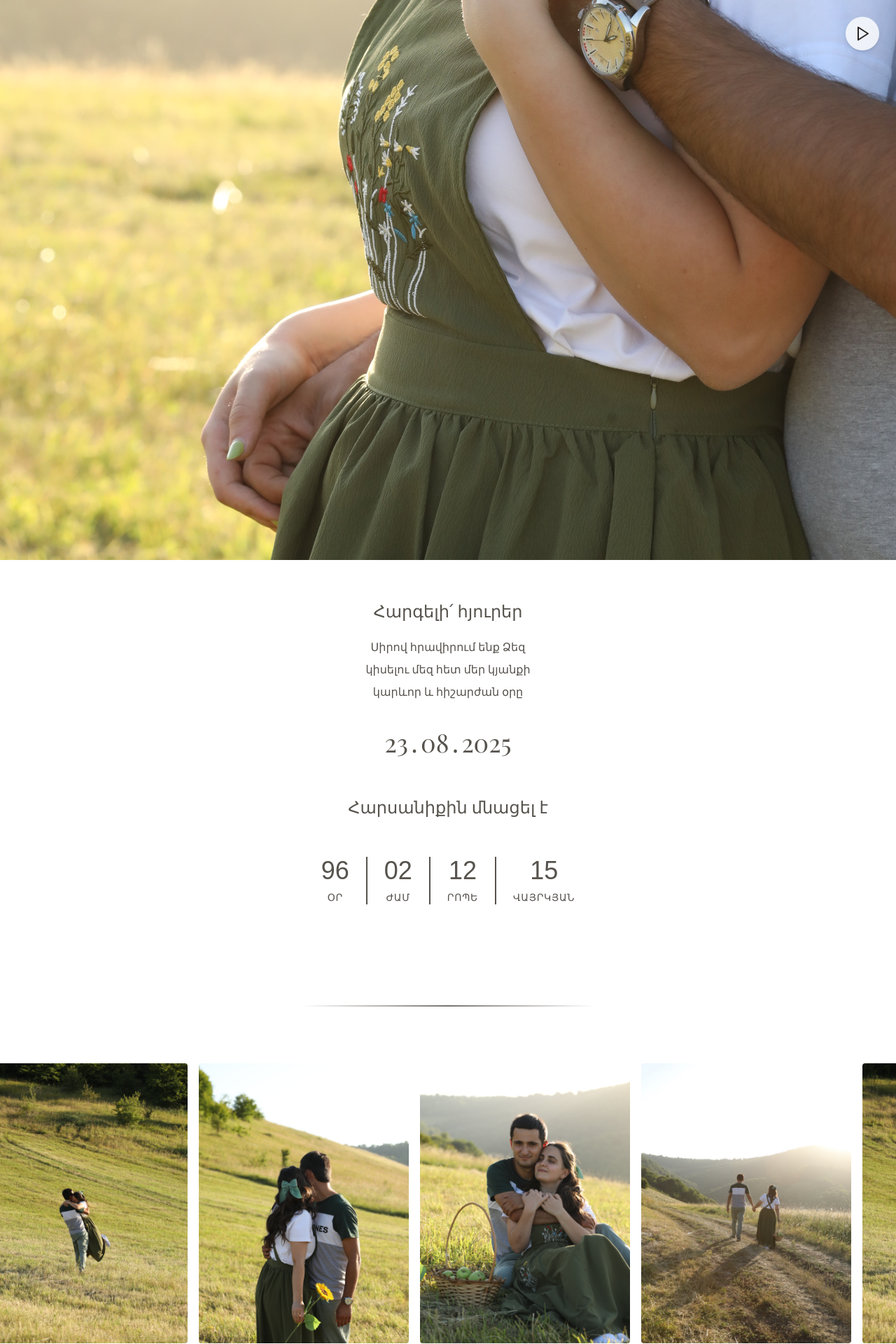
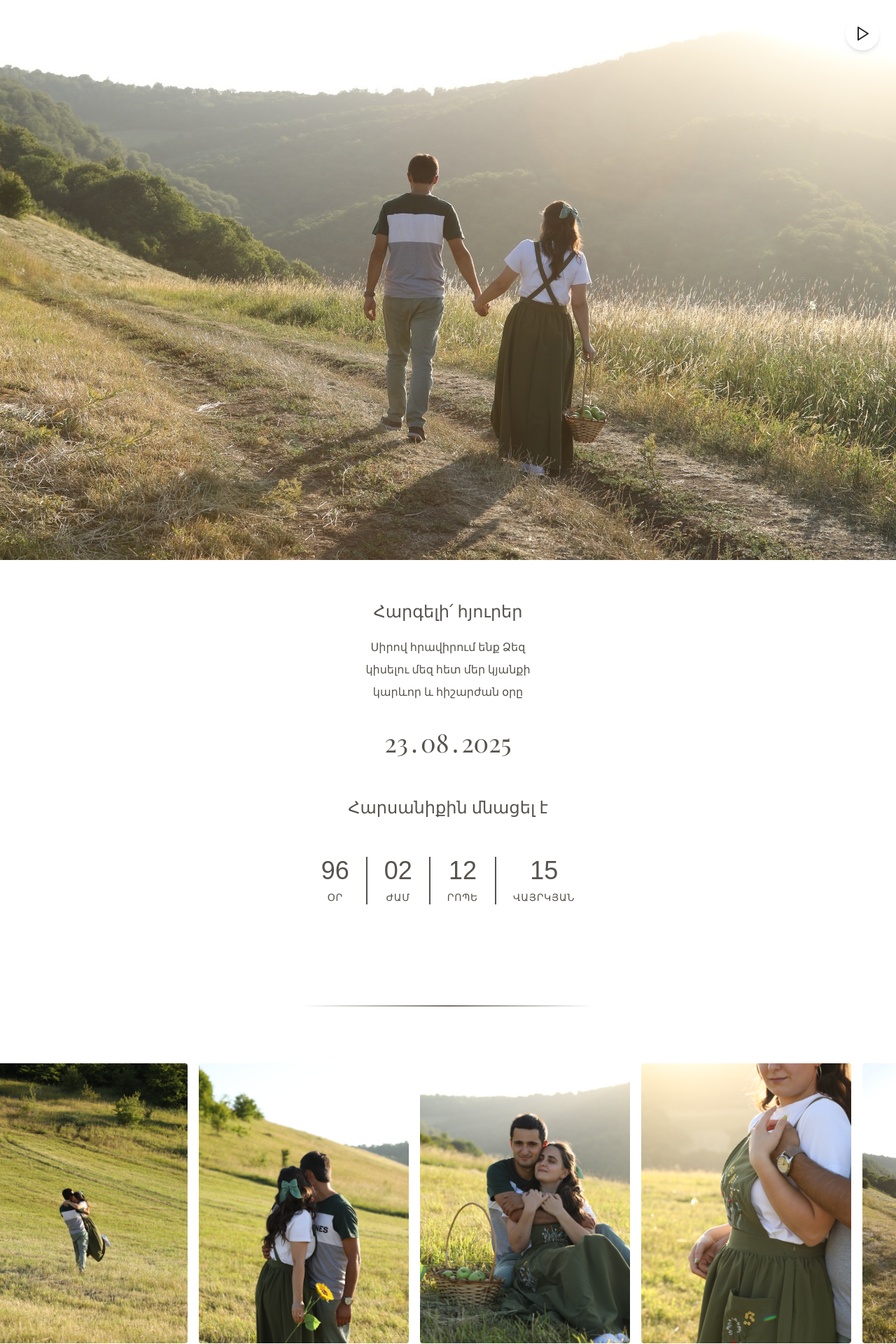
Before and after one commit to gabrielyanarman/lilit-w-app, a Next.js app: page / in a window 1280 px wide. Shown: the top 1920 px of the page at 70% size. Built offline with nearby package versions, Linux system fonts and the light colour scheme; a web font is replaced by a local one.

Commit message:
fix issue with images

```diff
--- a/app/page.tsx
+++ b/app/page.tsx
@@ -34,7 +34,7 @@ export default function Home() {
       <section className="flex flex-col gap-4 w-full">
         <div className="h-screen w-full relative">
           <Image
-            src="/images/6.JPG"
+            src="/images/1.jpg"
             alt="Wedding couple"
             fill
             priority
--- a/components/gallery-section.tsx
+++ b/components/gallery-section.tsx
@@ -20,6 +20,7 @@ export function GallerySection() {
     { src: "/images/3.JPG", alt: "Couple photo 2" },
     { src: "/images/4.JPG", alt: "Couple photo 3" },
     { src: "/images/5.JPG", alt: "Couple photo 4" },
+    { src: "/images/6.JPG", alt: "Couple photo 5" },
   ];
 
   // Detect device type and iOS
@@ -203,7 +204,11 @@ export function GallerySection() {
                 alt={image.alt}
                 fill
                 sizes="(max-width: 768px) 250px, 300px"
-                className="object-cover"
+                className={
+                  image.alt == "Couple photo 5"
+                    ? "object-cover object-right-top"
+                    : "object-cover"
+                }
                 loading="eager" // Force eager loading for first images
                 priority={index < 3} // Prioritize first 3 images
                 draggable={false} // Prevent dragging images
@@ -223,7 +228,11 @@ export function GallerySection() {
                 alt={image.alt}
                 fill
                 sizes="(max-width: 768px) 250px, 300px"
-                className="object-cover"
+                className={
+                  image.alt == "Couple photo 5"
+                    ? "object-cover object-right-top"
+                    : "object-cover"
+                }
                 draggable={false} // Prevent dragging images
               />
             </div>
```
